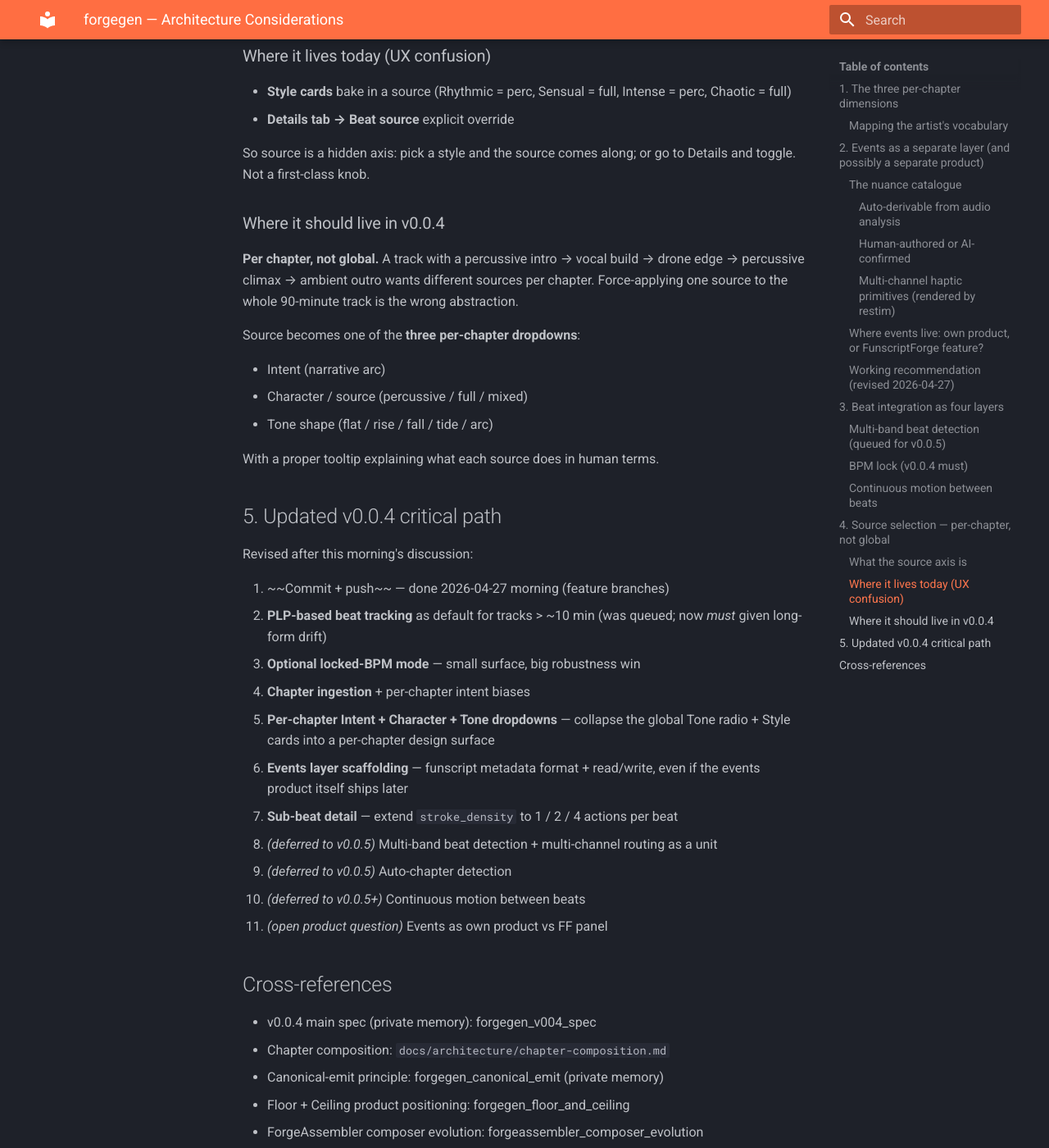
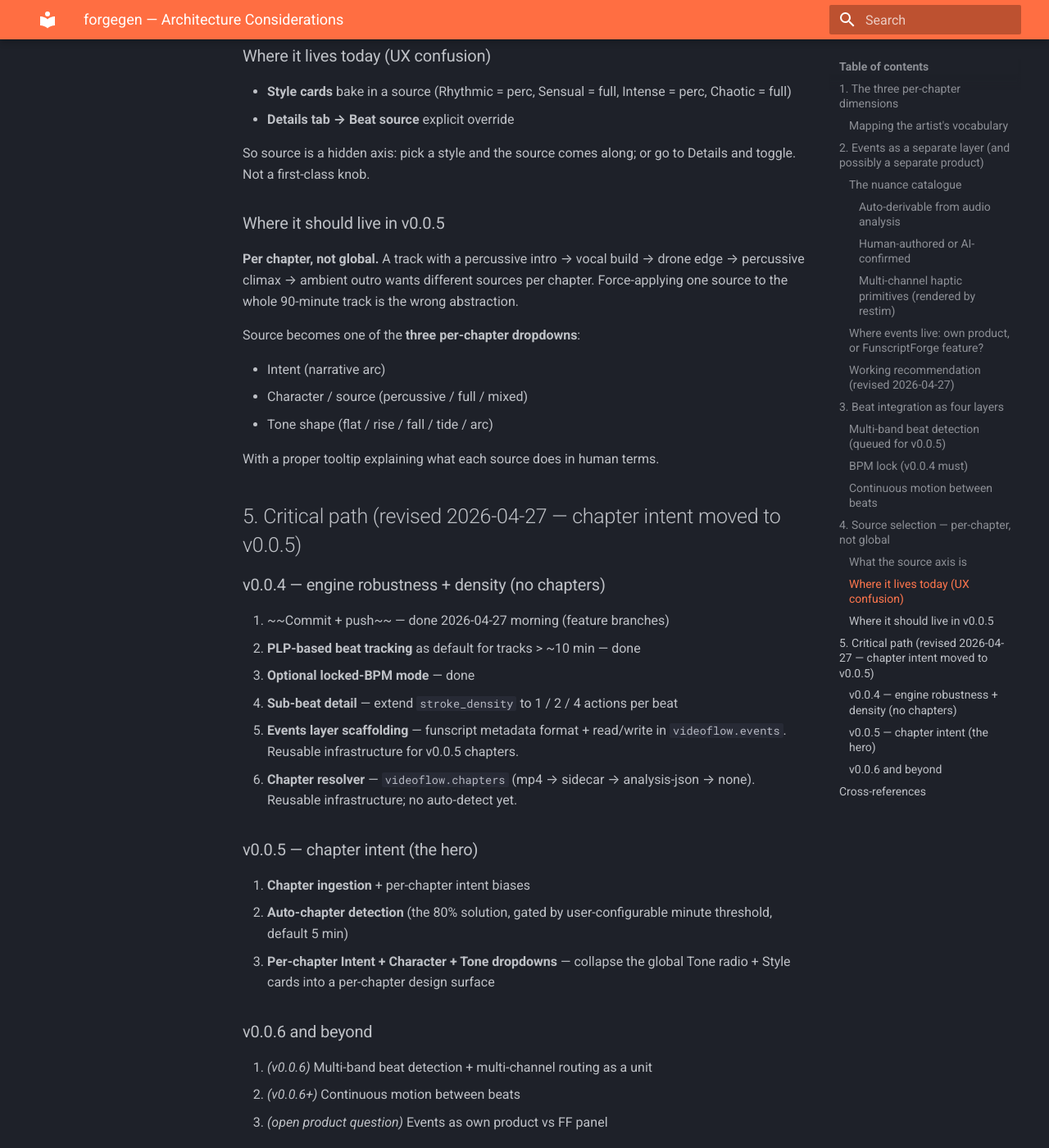
Before and after one commit to liquid-releasing/forgegen, an MkDocs documentation site: the page built from docs/architecture/architecture-considerations.md, in a window 1280 px wide and 1400 px high, scrolled down 6180 px. Shown: the whole window at 82% size. Built offline with MkDocs 1.6.1 and Material for MkDocs 9.7.7, drawn with Linux system fonts in a browser that asks for light colours; some of the changed text lies outside the part shown.

Commit message:
docs(architecture): split chapter intent v0.0.4 -> v0.0.5
Locked 2026-04-27: forgegen's chapter-intent system moves out of v0.0.4
into v0.0.5, keeping v0.0.4 focused on engine robustness so the intent
layer sits on stable beats. Multi-band beat detection / multi-channel
routing slides from v0.0.5 to v0.0.6 in turn.

Updated architecture docs to reflect the new milestone scope:

- v0.0.4 = engine: centered model + tone primitives (already on branch),
  PLP + locked-BPM tracker (just shipped), sub-beat density extension,
  videoflow.events scaffolding (format only, no auto-detect),
  videoflow.chapters resolver (lookup only, no auto-detect)
- v0.0.5 = chapter intent (the hero): chapter ingestion + per-intent
  biases + 80% auto-chapter detection + per-chapter Intent/Character/Tone
  + velocity targeting + auto-tone v2
- v0.0.6 = video layer + multi-band routing
- v0.0.7+ = corpus-trained classifiers, pose/object detection

No code changes; doc-only.

Co-Authored-By: Claude Opus 4.7 (1M context) <noreply@anthropic.com>

```diff
--- a/docs/architecture/architecture-considerations.md
+++ b/docs/architecture/architecture-considerations.md
@@ -2,7 +2,8 @@
 
 > Design discussion captured 2026-04-27 morning. These are open questions
 > and proposed answers, not committed implementation. Companion to
-> `chapter-composition.md` which covers the v0.0.4 chapter pivot itself.
+> `chapter-composition.md` which covers the v0.0.5 chapter pivot itself
+> (scope moved from v0.0.4 → v0.0.5 on 2026-04-27).
 >
 > Each section below corresponds to a design question the artist raised;
 > the proposals are working hypotheses subject to validation when the
@@ -243,7 +244,7 @@ audio, different *what* drives beat placement → different curve.
 So source is a hidden axis: pick a style and the source comes along; or
 go to Details and toggle. Not a first-class knob.
 
-### Where it should live in v0.0.4
+### Where it should live in v0.0.5
 
 **Per chapter, not global.** A track with a percussive intro → vocal
 build → drone edge → percussive climax → ambient outro wants different
@@ -258,26 +259,34 @@ Source becomes one of the **three per-chapter dropdowns**:
 
 With a proper tooltip explaining what each source does in human terms.
 
-## 5. Updated v0.0.4 critical path
+## 5. Critical path (revised 2026-04-27 — chapter intent moved to v0.0.5)
 
-Revised after this morning's discussion:
+### v0.0.4 — engine robustness + density (no chapters)
 
 1. ~~Commit + push~~ — done 2026-04-27 morning (feature branches)
-2. **PLP-based beat tracking** as default for tracks > ~10 min
-   (was queued; now *must* given long-form drift)
-3. **Optional locked-BPM mode** — small surface, big robustness win
-4. **Chapter ingestion** + per-chapter intent biases
-5. **Per-chapter Intent + Character + Tone dropdowns** — collapse the
+2. **PLP-based beat tracking** as default for tracks > ~10 min — done
+3. **Optional locked-BPM mode** — done
+4. **Sub-beat detail** — extend `stroke_density` to 1 / 2 / 4 actions
+   per beat
+5. **Events layer scaffolding** — funscript metadata format + read/write
+   in `videoflow.events`. Reusable infrastructure for v0.0.5 chapters.
+6. **Chapter resolver** — `videoflow.chapters` (mp4 → sidecar →
+   analysis-json → none). Reusable infrastructure; no auto-detect yet.
+
+### v0.0.5 — chapter intent (the hero)
+
+1. **Chapter ingestion** + per-chapter intent biases
+2. **Auto-chapter detection** (the 80% solution, gated by user-configurable
+   minute threshold, default 5 min)
+3. **Per-chapter Intent + Character + Tone dropdowns** — collapse the
    global Tone radio + Style cards into a per-chapter design surface
-6. **Events layer scaffolding** — funscript metadata format + read/write,
-   even if the events product itself ships later
-7. **Sub-beat detail** — extend `stroke_density` to 1 / 2 / 4 actions
-   per beat
-8. *(deferred to v0.0.5)* Multi-band beat detection + multi-channel
-   routing as a unit
-9. *(deferred to v0.0.5)* Auto-chapter detection
-10. *(deferred to v0.0.5+)* Continuous motion between beats
-11. *(open product question)* Events as own product vs FF panel
+
+### v0.0.6 and beyond
+
+1. *(v0.0.6)* Multi-band beat detection + multi-channel routing as a
+   unit
+2. *(v0.0.6+)* Continuous motion between beats
+3. *(open product question)* Events as own product vs FF panel
 
 ## Cross-references
 
--- a/docs/architecture/chapter-composition.md
+++ b/docs/architecture/chapter-composition.md
@@ -1,8 +1,9 @@
 # forgegen — Chapter-Based Haptic Narrative Composition
 
 > Architectural guidance, locked 2026-04-26. The reframe of forgegen's purpose
-> at the v0.0.4 milestone, validated against three quintessential gold-standard
-> hand-crafted reference tracks.
+> targeting the v0.0.5 milestone (chapter intent moved from v0.0.4 → v0.0.5
+> on 2026-04-27 to keep v0.0.4 focused on engine robustness), validated
+> against three quintessential gold-standard hand-crafted reference tracks.
 
 ## What forgegen actually is
 
@@ -147,10 +148,10 @@ This is the canonical-emit pattern at the *function* level
 (see `canonical-emit-pattern.md`) — implemented once in videoflow, called
 by every consumer.
 
-For v0.0.4 MVP: forgegen reads (2) and (3) and accepts manual chapter input
+For v0.0.5 MVP: forgegen reads (2) and (3) and accepts manual chapter input
 via a config / sidecar file in the interim before forgevents ships.
 
-### Auto-chapter threshold (v0.0.4, locked 2026-04-27)
+### Auto-chapter threshold (v0.0.5, locked 2026-04-27)
 
 Auto-chapter generation is gated by a **user-configurable threshold**
 expressed in minutes, defaulting to **5 minutes**. The artist's call:
```
Also changed, not shown: docs/architecture/analysis-layers.md (+17 -9 lines), docs/architecture/analysis-schema.md (+5 -3 lines), docs/architecture/auto-detection.md (+5 -5 lines), docs/architecture/beats.md (+25 -17 lines).
